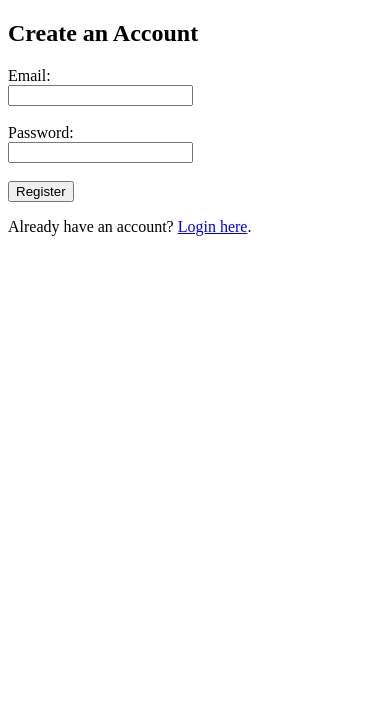
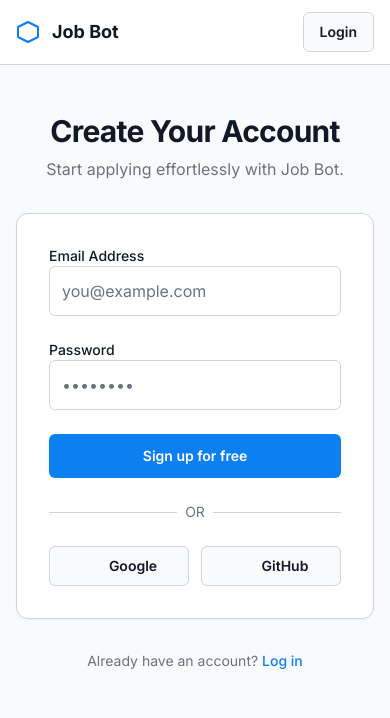
Before and after one commit to Kalyan717ps/Job-Bot-Cursor, a Flask app: page /register in a window 390 px wide. Shown: the top 718 px of the page. Run offline with Flask 3, Linux system fonts and the light colour scheme; some libraries are stand-ins or nearby versions.

Commit message:
Redesign register page using TailwindCSS with Job Bot branding and responsive layout

```diff
--- a/templates/register.html
+++ b/templates/register.html
@@ -1,21 +1,121 @@
 <!DOCTYPE html>
-<html>
+<html lang="en">
 <head>
-    <title>Register</title>
+  <meta charset="utf-8" />
+  <meta name="viewport" content="width=device-width, initial-scale=1.0" />
+  <title>Job Bot – Register</title>
+
+  <!-- Fonts + Tailwind -->
+  <link href="https://fonts.googleapis.com/css2?family=Inter:wght@400;500;600;700&display=swap" rel="stylesheet" />
+  <script src="https://cdn.tailwindcss.com?plugins=forms,container-queries"></script>
+
+  <style type="text/tailwindcss">
+    :root {
+      --brand-primary: #0c7ff2;
+      --brand-hover: #1d4ed8;
+      --neutral-bg: #f9fafb;
+      --text-primary: #111827;
+      --text-secondary: #6b7280;
+      --border-color: #d1d5db;
+    }
+
+    body {
+      font-family: 'Inter', sans-serif;
+    }
+
+    .form-input {
+      @apply w-full rounded-md border border-[var(--border-color)] bg-white p-3 text-[var(--text-primary)] placeholder-[var(--text-secondary)] focus:border-[var(--brand-primary)] focus:ring-2 focus:ring-[var(--brand-primary)] focus:ring-opacity-50;
+    }
+
+    .btn {
+      @apply flex h-10 items-center justify-center rounded-md px-4 text-sm font-semibold transition duration-150 ease-in-out;
+    }
+
+    .btn-primary {
+      @apply bg-[var(--brand-primary)] text-white hover:bg-[var(--brand-hover)];
+    }
+
+    .btn-secondary {
+      @apply bg-[var(--neutral-bg)] text-[var(--text-primary)] hover:bg-gray-100 border border-[var(--border-color)];
+    }
+  </style>
 </head>
-<body>
-    <h2>Create an Account</h2>
+<body class="bg-[var(--neutral-bg)] text-[var(--text-primary)]">
 
-    <form method="POST">
-      <label>Email:</label><br>
-      <input type="email" name="email" required><br><br>
+<!-- ✅ Navbar -->
+<header class="sticky top-0 z-10 w-full border-b border-[var(--border-color)] bg-white backdrop-blur-md">
+  <div class="max-w-7xl mx-auto h-16 flex items-center justify-between px-4 sm:px-6 lg:px-8">
+    <div class="flex items-center gap-3">
+      <svg class="w-6 h-6 text-[var(--brand-primary)]" fill="none" viewBox="0 0 24 24"><path d="M12 2L2 7V17L12 22L22 17V7L12 2Z" stroke="#0c7ff2" stroke-width="2" stroke-linecap="round" stroke-linejoin="round"/></svg>
+      <a href="{{ url_for('dashboard') }}" class="text-lg font-bold text-[var(--text-primary)]">Job Bot</a>
+    </div>
+    <div class="flex items-center gap-4">
+      <a href="{{ url_for('login') }}" class="btn btn-secondary hidden sm:inline-flex">Login</a>
+    </div>
+  </div>
+</header>
 
-      <label>Password:</label><br>
-      <input type="password" name="password" required><br><br>
+<!-- ✅ Main Content -->
+<main class="flex items-center justify-center py-12 px-4 sm:px-6 lg:px-8">
+  <div class="w-full max-w-md space-y-8">
+    <div class="text-center">
+      <h1 class="text-3xl font-bold tracking-tight sm:text-4xl">Create Your Account</h1>
+      <p class="text-[var(--text-secondary)] mt-2">Start applying effortlessly with Job Bot.</p>
+    </div>
 
-      <button type="submit">Register</button>
-    </form>
+    <div class="rounded-xl bg-white border border-[var(--border-color)] p-8 shadow-sm">
+      <form action="{{ url_for('register') }}" method="POST" class="space-y-6">
+        <!-- Email -->
+        <div>
+          <label for="email" class="block text-sm font-medium">Email Address</label>
+          <input type="email" id="email" name="email" required placeholder="you@example.com" autocomplete="email" class="form-input" />
+        </div>
 
-    <p>Already have an account? <a href="{{ url_for('login') }}">Login here</a>.</p>
+        <!-- Password -->
+        <div>
+          <label for="password" class="block text-sm font-medium">Password</label>
+          <input type="password" id="password" name="password" required placeholder="••••••••" autocomplete="new-password" class="form-input" />
+        </div>
+
+        <!-- Submit -->
+        <div>
+          <button type="submit" class="btn btn-primary w-full !h-11">Sign up for free</button>
+        </div>
+      </form>
+
+      <!-- Divider -->
+      <div class="my-6 relative">
+        <div class="absolute inset-0 flex items-center">
+          <div class="w-full border-t border-[var(--border-color)]"></div>
+        </div>
+        <div class="relative text-sm text-center">
+          <span class="bg-white px-2 text-[var(--text-secondary)]">OR</span>
+        </div>
+      </div>
+
+      <!-- Optional: Social Signups -->
+      <div class="grid grid-cols-2 gap-3">
+        <a href="#" class="btn btn-secondary w-full">
+          <span class="sr-only">Sign up with Google</span>
+          <svg class="w-5 h-5 mr-2" fill="currentColor" viewBox="0 0 24 24">
+            <path d="M..." />
+          </svg>
+          Google
+        </a>
+        <a href="#" class="btn btn-secondary w-full">
+          <span class="sr-only">Sign up with GitHub</span>
+          <svg class="w-5 h-5 mr-2" fill="currentColor"><path d="..." /></svg>
+          GitHub
+        </a>
+      </div>
+    </div>
+
+    <p class="text-center text-sm text-[var(--text-secondary)]">
+      Already have an account?
+      <a href="{{ url_for('login') }}" class="font-medium text-[var(--brand-primary)] hover:underline">Log in</a>
+    </p>
+  </div>
+</main>
+
 </body>
 </html>
```
